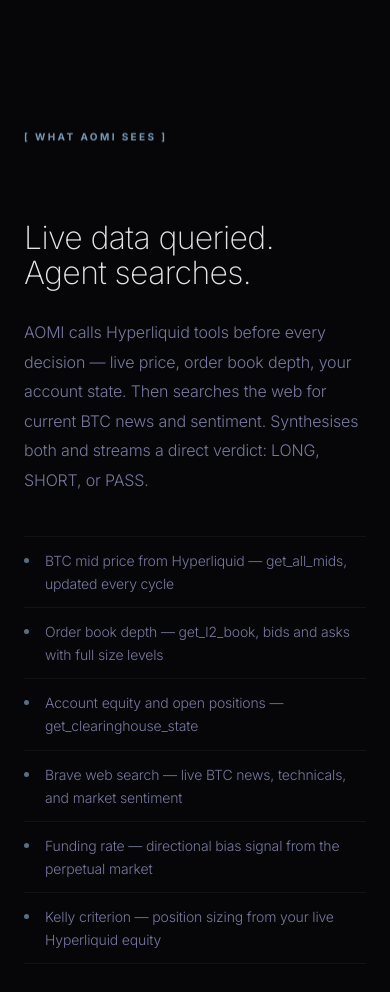
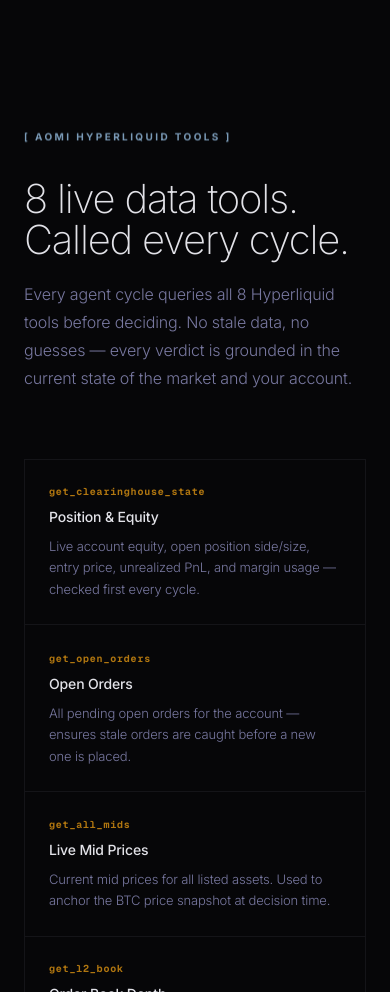
Before and after one commit to Julian-dev28/pathiel, a Next.js app: page / in a window 390 px wide. Shown: the part 2920-3912 px from the top of the page. Built offline with nearby package versions, Linux system fonts and the light colour scheme.

Commit message:
feat: add AOMI tools section to landing page with all 8 Hyperliquid tools

```diff
--- a/app/landing.module.css
+++ b/app/landing.module.css
@@ -332,6 +332,47 @@
   line-height: 1.75;
 }
 
+/* ── Tools grid — 4-col card grid ───────────────────────────────────────── */
+.toolsGrid {
+  display:               grid;
+  grid-template-columns: repeat(4, 1fr);
+  gap:                   1px;
+  margin-top:            clamp(56px, 8vh, 96px);
+  border:                1px solid var(--border-dim);
+}
+.toolItem {
+  display:        flex;
+  flex-direction: column;
+  gap:            10px;
+  padding:        clamp(24px, 3vw, 36px);
+  border-right:   1px solid var(--border-dim);
+  transition:     background 0.2s;
+}
+.toolItem:last-child,
+.toolItem:nth-child(4) { border-right: none; }
+.toolItem:hover { background: rgba(255,255,255,0.02); }
+.toolFn {
+  font-family:    var(--font-geist-mono, monospace);
+  font-size:      10px;
+  font-weight:    700;
+  letter-spacing: 0.08em;
+  color:          var(--amber, #C2956B);
+  text-transform: lowercase;
+}
+.toolLabel {
+  font-size:      clamp(14px, 1.2vw, 17px);
+  font-weight:    500;
+  color:          var(--text);
+  line-height:    1.2;
+}
+.toolDesc {
+  font-size:   13px;
+  font-weight: 300;
+  color:       var(--text-mid);
+  line-height: 1.65;
+  flex:        1;
+}
+
 /* ── Signals — 2-col, generous gap ──────────────────────────────────────── */
 .signalsGrid {
   display:               grid;
@@ -549,11 +590,17 @@
   .signalsGrid           { grid-template-columns: 1fr; }
   .modesGrid             { grid-template-columns: repeat(2, 1fr); border-left: none; border-top: 1px solid var(--border-dim); }
   .modeItem              { border-right: none; border-left: 1px solid var(--border-dim); }
+  .toolsGrid             { grid-template-columns: repeat(2, 1fr); }
+  .toolItem:nth-child(2) { border-right: none; }
+  .toolItem:nth-child(4) { border-right: none; }
+  .toolItem              { border-bottom: 1px solid var(--border-dim); }
 }
 @media (max-width: 600px) {
   .pipelineItem          { grid-template-columns: 1fr; gap: 8px; }
   .pipelineNum           { display: none; }
   .modesGrid             { grid-template-columns: 1fr; }
+  .toolsGrid             { grid-template-columns: 1fr; }
+  .toolItem              { border-right: none; }
   .codeBlock             { font-size: 11px; padding: 24px 20px; }
 }
 @media (prefers-reduced-motion: reduce) {
--- a/app/page.tsx
+++ b/app/page.tsx
@@ -27,12 +27,23 @@
 }
 
 const PIPELINE = [
-  { num: '01', name: 'Live Market Data',    desc: 'AOMI calls get_all_mids and get_l2_book — live BTC mid price, bid/ask spread, and full order book depth from Hyperliquid.' },
-  { num: '02', name: 'Position Check',      desc: 'AOMI calls get_clearinghouse_state with your wallet address — live account equity, open positions, margin used, unrealized PnL.' },
-  { num: '03', name: 'Web Search',          desc: 'brave_search fires for live BTC news, technical signals, and market sentiment. Agent reasons from what\'s happening right now, not training data.' },
-  { num: '04', name: 'AOMI Analysis',       desc: 'Agent synthesizes Hyperliquid order book + account state + search results. Streams a direct LONG / SHORT / PASS verdict with confidence %.' },
-  { num: '05', name: 'Risk Gate',           desc: 'Kelly criterion sizes the position from your live equity. 5× leverage. Orders execute only at confidence ≥ 55%. PASS on weak signals.' },
-  { num: '06', name: 'HL Execution',        desc: 'Auto Mode places the order directly — EIP-712 signed IOC limit order on Hyperliquid. Zero clicks after setup. Real orders, real settlement.' },
+  { num: '01', name: 'Position & Orders',   desc: 'get_clearinghouse_state reads your live equity, open position, and unrealized PnL. get_open_orders catches any stale orders before placing new ones.' },
+  { num: '02', name: 'Live Price & Book',   desc: 'get_all_mids pulls the live BTC mid price. get_l2_book snapshots full order book depth — bid and ask pressure at every level.' },
+  { num: '03', name: 'Candle Momentum',     desc: 'get_candle_snapshot pulls the last 10 15-minute candles. Direction, acceleration, and structure — the primary signal driving every verdict.' },
+  { num: '04', name: 'Funding & Fills',     desc: 'get_funding_history checks the current perpetual funding rate — positive means longs are paying. get_user_fills shows the last 5 executions for context.' },
+  { num: '05', name: 'AOMI Verdict',        desc: 'Agent synthesizes all 7 data sources and streams a direct verdict: LONG / SHORT / CLOSE / PASS — with confidence %. 60%+ is enough to act.' },
+  { num: '06', name: 'Risk Gate & Execute', desc: 'Kelly criterion sizes the trade from live equity. 5× leverage. Auto Mode places the IOC order on Hyperliquid. Real orders, real settlement, zero clicks.' },
+]
+
+const HL_TOOLS = [
+  { fn: 'get_clearinghouse_state', label: 'Position & Equity',   desc: 'Live account equity, open position side/size, entry price, unrealized PnL, and margin usage — checked first every cycle.' },
+  { fn: 'get_open_orders',         label: 'Open Orders',         desc: 'All pending open orders for the account — ensures stale orders are caught before a new one is placed.' },
+  { fn: 'get_all_mids',            label: 'Live Mid Prices',     desc: 'Current mid prices for all listed assets. Used to anchor the BTC price snapshot at decision time.' },
+  { fn: 'get_l2_book',             label: 'Order Book Depth',    desc: 'Full L2 order book — bid and ask sizes at every price level. Reveals real buying and selling pressure.' },
+  { fn: 'get_candle_snapshot',     label: 'Candlestick Data',    desc: 'OHLCV candles at 15m and 1h intervals. Direction and acceleration of the last 10 candles drive the primary verdict signal.' },
+  { fn: 'get_funding_history',     label: 'Funding Rate',        desc: 'Current perpetual funding rate. Positive = longs pay shorts, a cost that erodes hold time. Factored into LONG conviction.' },
+  { fn: 'get_user_fills',          label: 'Trade History',       desc: 'Last 5 fills for the account — recent execution context so the agent knows what was just traded and at what price.' },
+  { fn: 'get_meta',                label: 'Exchange Metadata',   desc: 'Asset specs, size decimals, tick sizes, and universe config from Hyperliquid — available on demand for order validation.' },
 ]
 
 const FEATURES = [
@@ -59,14 +70,17 @@
 ]
 
 const CODE = [
-  { k: 'btc_price',   v: '$78,243.50',   c: '// Hyperliquid mid price' },
-  { k: 'bid_depth',   v: '22.2 BTC',     c: '// at $78,243',           hi: 'green' },
-  { k: 'ask_depth',   v: '1.19 BTC',     c: '// at $78,244' },
-  { k: 'equity',      v: '$10.00',       c: '// your HL account value', hi: 'amber' },
-  { k: 'position',    v: 'FLAT',         c: '// no open position' },
-  { k: 'confidence',  v: '68%',          c: '// agent certainty',       hi: 'green' },
-  { k: 'leverage',    v: '5×',           c: '// cross margin' },
-  { k: 'verdict',     v: 'LONG',         c: '// execute',               hi: 'green' },
+  { k: 'btc_price',    v: '$78,243.50',  c: '// get_all_mids' },
+  { k: 'bid_depth',    v: '22.2 BTC',    c: '// get_l2_book · bids',    hi: 'green' },
+  { k: 'ask_depth',    v: '1.19 BTC',    c: '// get_l2_book · asks' },
+  { k: 'candles_15m',  v: '↑↑↓↑↑',      c: '// get_candle_snapshot',   hi: 'green' },
+  { k: 'funding_rate', v: '+0.0082%',    c: '// get_funding_history' },
+  { k: 'open_orders',  v: '0',           c: '// get_open_orders · clear' },
+  { k: 'last_fill',    v: 'LONG $77,940',c: '// get_user_fills' },
+  { k: 'equity',       v: '$199.86',     c: '// get_clearinghouse_state',hi: 'amber' },
+  { k: 'position',     v: 'FLAT',        c: '// no open position' },
+  { k: 'confidence',   v: '72%',         c: '// agent certainty',        hi: 'green' },
+  { k: 'verdict',      v: 'LONG',        c: '// execute',                hi: 'green' },
 ]
 
 export default function Landing() {
@@ -82,6 +96,7 @@
         </a>
         <div className={s.navLinks}>
           <a href="#how"      className={s.navLink}>How it works</a>
+          <a href="#tools"    className={s.navLink}>Tools</a>
           <a href="#signals"  className={s.navLink}>Signals</a>
           <a href="#features" className={s.navLink}>Features</a>
         </div>
@@ -150,6 +165,26 @@
         </div>
       </section>
 
+      {/* AOMI Tools */}
+      <section className={s.section} id="tools">
+        <div className={s.inner}>
+          <p className={`${s.label} ${r()}`}>AOMI Hyperliquid Tools</p>
+          <h2 className={`${s.headline} ${r(s.d1)}`}>8 live data tools.<br />Called every cycle.</h2>
+          <p className={`${s.sub} ${r(s.d2)}`}>
+            Every agent cycle queries all 8 Hyperliquid tools before deciding. No stale data, no guesses — every verdict is grounded in the current state of the market and your account.
+          </p>
+          <div className={s.toolsGrid}>
+            {HL_TOOLS.map((t, i) => (
+              <div className={`${s.toolItem} ${r(i < 4 ? s.d1 : s.d2)}`} key={t.fn}>
+                <span className={s.toolFn}>{t.fn}</span>
+                <span className={s.toolLabel}>{t.label}</span>
+                <span className={s.toolDesc}>{t.desc}</span>
+              </div>
+            ))}
+          </div>
+        </div>
+      </section>
+
       {/* Signals */}
       <section className={s.section} id="signals">
         <div className={s.inner}>
@@ -167,12 +202,14 @@
               </p>
               <ul className={`${s.signalsList} ${r(s.d2)}`}>
                 {[
-                  'BTC mid price from Hyperliquid — get_all_mids, updated every cycle',
-                  'Order book depth — get_l2_book, bids and asks with full size levels',
-                  'Account equity and open positions — get_clearinghouse_state',
-                  'Brave web search — live BTC news, technicals, and market sentiment',
-                  'Funding rate — directional bias signal from the perpetual market',
-                  'Kelly criterion — position sizing from your live Hyperliquid equity',
+                  'get_clearinghouse_state — equity, position, PnL before every decision',
+                  'get_open_orders — stale order check before placing new ones',
+                  'get_all_mids — live BTC mid price at decision time',
+                  'get_l2_book — full order book depth, bid vs ask pressure',
+                  'get_candle_snapshot — last 10 × 15m candles, primary momentum signal',
+                  'get_funding_history — perpetual funding rate, factored into hold cost',
+                  'get_user_fills — last 5 fills for recent execution context',
+                  'get_meta — exchange specs available on demand',
                 ].map(item => (
                   <li className={s.signalItem} key={item}>
                     <span className={s.signalDot} />
--- a/lib/aomi-session.ts
+++ b/lib/aomi-session.ts
@@ -2,7 +2,7 @@
 
 const AOMI_BASE_URL = process.env.AOMI_BASE_URL ?? 'https://api.aomi.dev'
 const AOMI_APP      = process.env.AOMI_APP ?? 'default'
-const AOMI_API_KEY  = process.env.AOMI_API_KEY
+const AOMI_API_KEY  = process.env.AOMI_API_KEY ?? ''
 
 // Master account holds all funds — AOMI tools must query this address for real balances/positions
 const HL_MASTER  = process.env.HYPERLIQUID_MASTER_ADDRESS ?? ''
```
